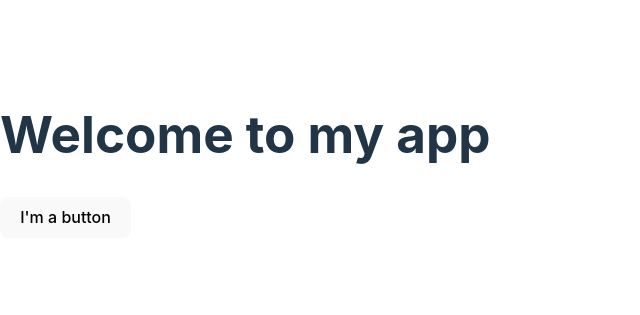
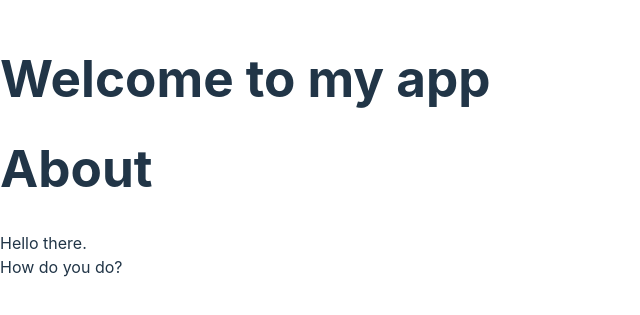
Before and after one commit to tshamaec/appdev1, a React (Vite) app in the folder react-quickstart/: page / in a window 1280 px wide. Shown: the part 245-560 px from the top of the page, without its empty margins (0-640 px from the left). Built offline with nearby package versions, Linux system fonts and the light colour scheme.

Commit message:
I’m done completing the section on writing markup with JSX

```diff
--- a/react-quickstart/src/App.jsx
+++ b/react-quickstart/src/App.jsx
@@ -1,12 +1,21 @@
-function MyButton() {
-  return <button>I'm a button</button>;
+function AboutPage() {
+  return (
+    <>
+      <h1>About</h1>
+      <p>
+        Hello there.
+        <br />
+        How do you do?
+      </p>
+    </>
+  );
 }
 
 function App() {
   return (
     <>
       <h1>Welcome to my app</h1>
-      <MyButton />
+      <AboutPage />
     </>
   );
 }
```
